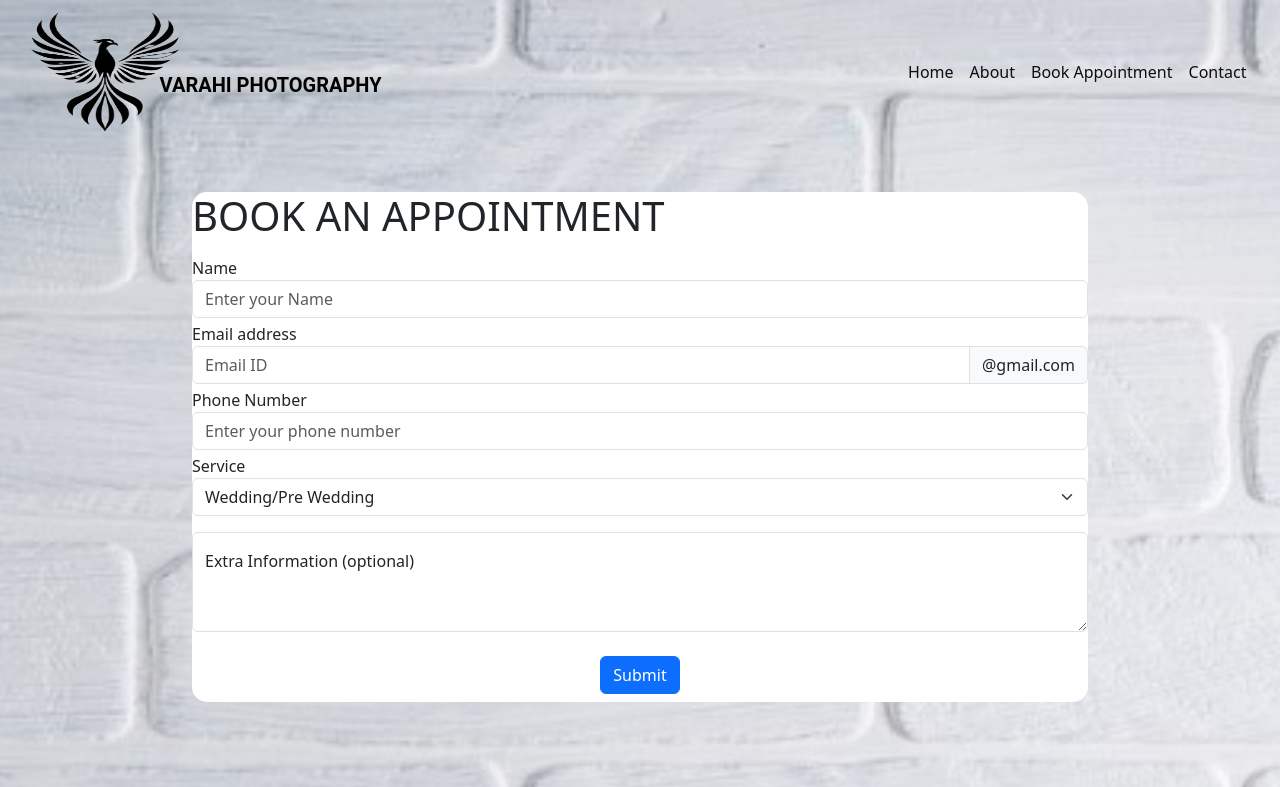
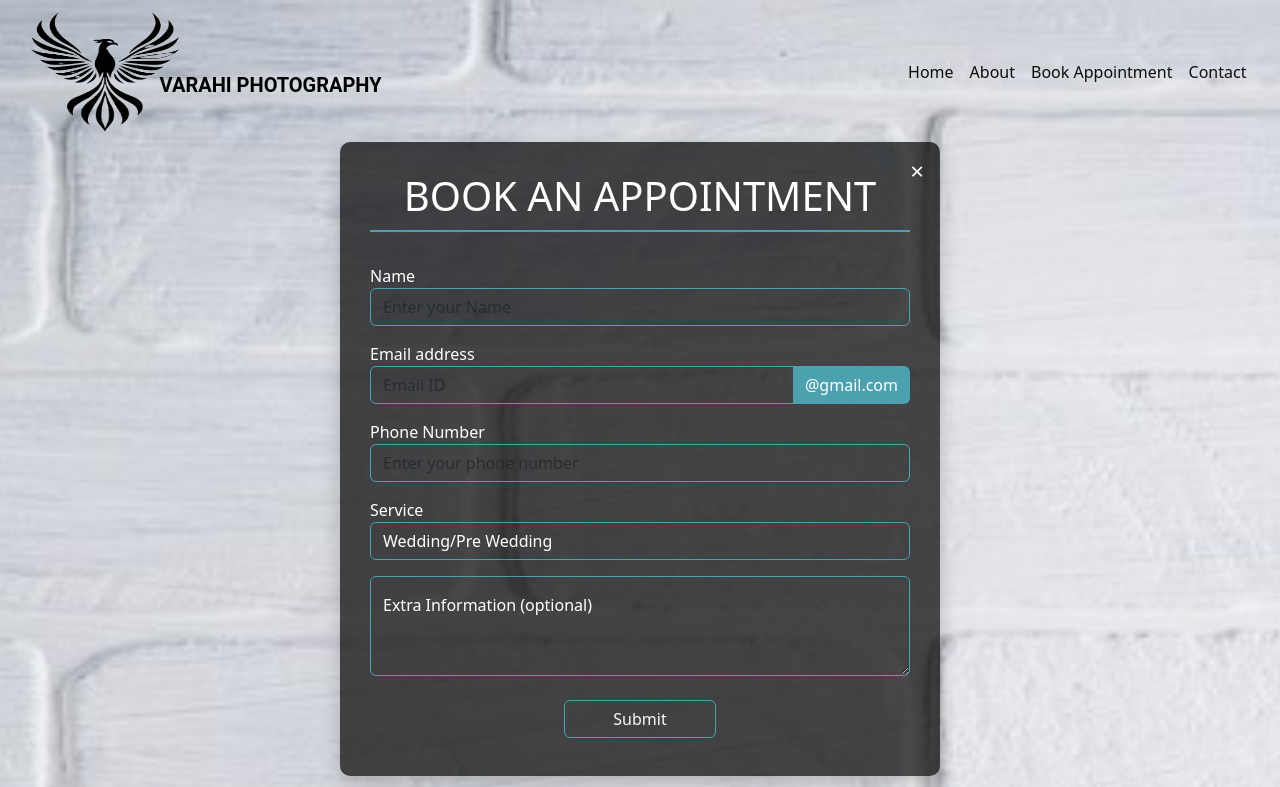
Before and after one commit to RohithPero/varahiproject, a React (Create React App) app: page /bookappointment in a window 1280 px wide. Shown: the top 787 px of the page. Built offline with nearby package versions, Linux system fonts and the light colour scheme.

Commit message:
update_styles

```diff
--- a/src/BookAppointment.js
+++ b/src/BookAppointment.js
@@ -1,81 +1,3 @@
-// import React from 'react'
-// import Button from 'react-bootstrap/Button';
-// import { InputGroup, Form } from 'react-bootstrap';
-// import FloatingLabel from 'react-bootstrap/FloatingLabel';
-// import 'bootstrap/dist/css/bootstrap.min.css';
-
-// const BookAppointment = () => {
-//   return (
-//     <div className='appointment'>
-//         <h1 className='text-uppercase fs-1 font-weight-bold mt-5'>Book an Appointmemnt</h1>
-//       <Form>
-//        <Form.Label className='mb-0 mt-2'>Name</Form.Label>
-//        <Form.Control type='text' placeholder='Enter your Name' required/>
-//        <Form.Label className='mt-1 mb-0'>Email address</Form.Label>
-
-//        <InputGroup >
-//         <Form.Control
-//           placeholder="Email ID"
-//           aria-label="Email Id"
-//           aria-describedby="basic-addon2"
-//           required
-//         />
-//         <InputGroup.Text id="basic-addon2">@gmail.com</InputGroup.Text>
-//       </InputGroup>
-
-//         <Form.Text className="text-muted">
-//           We'll never share your email with anyone else.
-//         </Form.Text>
-
-//     <Form.Label className='mt-1 mb-0'>Phone Number</Form.Label>
-// <Form.Control
-//   type="tel"
-//   placeholder="Enter your phone number "
-//   pattern="^\+?[1-9]\d{1,14}$"
-//   title="Please enter a valid phone number with the country code (e.g., +91 9999999999)"
-//   required
-// />
-// <Form.Text className="text-muted">
-//   Include the country code, e.g., +91 9999999999.
-// </Form.Text>
-// <br></br>
-
-//         <Form.Label className='mt-1 mb-0'>Service</Form.Label>
-//         <Form.Select aria-label="Default select example">
-
-//       <option value="1">Wedding/Pre Wedding</option>
-//       <option value="2">Baby</option>
-//       <option value="3">Fashion</option>
-//     </Form.Select>
-
-
-//     <FloatingLabel
-//         controlId="floatingTextarea"
-//         label="Extra Information(optional)"
-//         className="mt-3"
-//       >
-//         <Form.Control as="textarea" placeholder="Leave a message here"
-//         style={{ height: '100px' }}
-//         />
-//       </FloatingLabel>
-// <div className='d-flex justify-content-center align-items-center'>
-// <Button variant="primary" type="submit" className='mt-4 mb-2'>
-//         Submit
-//       </Button>
-// </div>
-
-
-//       </Form>
-
-
-//     </div>
-//   )
-// }
-
-// export default BookAppointment
-
-
-
 import React, { useState } from 'react';
 import { Button, Form, InputGroup, FloatingLabel } from 'react-bootstrap';
 import 'bootstrap/dist/css/bootstrap.min.css';
@@ -89,6 +11,8 @@ const BookAppointment = () => {
     service: '',
     message: ''
   });
+
+  const [isClosed, setIsClosed] = useState(false);
 
   const handleChange = (e) => {
     const { name, value } = e.target;
@@ -112,48 +36,128 @@ const BookAppointment = () => {
       });
   };
 
+  const handleClose = () => {
+    setIsClosed(true);
+  };
+
+  if (isClosed) {
+    return null; // This hides the form when the close button is clicked
+  }
+
   return (
-    <div className='appointment'>
-      <h1 className='text-uppercase fs-1 font-weight-bold mt-5'>Book an Appointment</h1>
+    <div
+      className="appointment-page"
+      style={{
+        minHeight: '100vh',
+        padding: '20px',
+        display: 'flex',
+        justifyContent: 'center',
+        alignItems: 'center',
+      }}
+    >
+      <div
+        className="appointment-form-container"
+        style={{
+          background: 'rgba(0, 0, 0, 0.7)', // Semi-transparent black background
+          padding: '30px',
+          borderRadius: '10px',
+          maxWidth: '600px',
+          width: '100%',
+          boxShadow: '0px 8px 20px rgba(0, 0, 0, 0.2)',
+          color: '#fff', // White text color inside the form
+          marginTop: '-170px',
+          position: 'relative',
+        }}
+      >
+        <button
+          onClick={handleClose}
+          style={{
+            position: 'absolute',
+            top: '10px',
+            right: '10px',
+            background: 'transparent',
+            border: 'none',
+            color: '#fff',
+            fontSize: '24px',
+            cursor: 'pointer',
+          }}
+        >
+          ×
+        </button>
+
+        <h1
+          className="text-uppercase fs-1 font-weight-bold mb-4 text-center"
+          style={{ borderBottom: '2px solid #4ca1af', paddingBottom: '10px' }}
+        >
+          Book an Appointment
+        </h1>
         <Form onSubmit={handleSubmit}>
-        <Form.Label className='mb-0 mt-2'>Name</Form.Label>
+          <Form.Label className="mb-0 mt-2">Name</Form.Label>
           <Form.Control
-          type='text'
-          placeholder='Enter your Name'
+            type="text"
             name="name"
+            placeholder="Enter your Name"
             value={formData.name}
             onChange={handleChange}
             required
+            style={{
+              background: 'transparent',
+              color: '#fff',
+              borderColor: '#4ca1af',
+            }}
           />
-
-        <Form.Label className='mt-1 mb-0'>Email address</Form.Label>
+          <Form.Label className="mt-3 mb-0">Email address</Form.Label>
           <InputGroup>
             <Form.Control
+              type="email"
+              name="email"
               placeholder="Email ID"
-            name="email"
               value={formData.email}
               onChange={handleChange}
               required
+              style={{
+                background: 'transparent',
+                color: '#fff',
+                borderColor: '#4ca1af',
+              }}
             />
-          <InputGroup.Text>@gmail.com</InputGroup.Text>
+            <InputGroup.Text
+              style={{
+                background: '#4ca1af',
+                color: '#fff',
+                border: 'none',
+              }}
+            >
+              @gmail.com
+            </InputGroup.Text>
           </InputGroup>
 
-        <Form.Label className='mt-1 mb-0'>Phone Number</Form.Label>
+          <Form.Label className="mt-3 mb-0">Phone Number</Form.Label>
           <Form.Control
             type="tel"
+            name="phone"
             placeholder="Enter your phone number"
-          name="phone"
             value={formData.phone}
             onChange={handleChange}
             required
+            style={{
+              background: 'transparent',
+              color: '#fff',
+              borderColor: '#4ca1af',
+            }}
           />
 
-        <Form.Label className='mt-1 mb-0'>Service</Form.Label>
+          <Form.Label className="mt-3 mb-0">Service</Form.Label>
           <Form.Select
             name="service"
             value={formData.service}
             onChange={handleChange}
             required
+            style={{
+              background: 'transparent',
+              color: '#fff',
+              borderColor: '#4ca1af',
+            }}
           >
             <option value="Wedding / Prewedding">Wedding/Pre Wedding</option>
             <option value="Baby">Baby</option>
@@ -167,21 +171,34 @@ const BookAppointment = () => {
           >
             <Form.Control
               as="textarea"
+              name="message"
               placeholder="Leave a message here"
-            style={{ height: '100px' }}
-            name="message"
+              style={{
+                height: '100px',
+                background: 'transparent',
+                color: '#fff',
+                borderColor: '#4ca1af',
+              }}
               value={formData.message}
               onChange={handleChange}
             />
           </FloatingLabel>
 
-        <div className='d-flex justify-content-center align-items-center'>
-          <Button variant="primary" type="submit" className='mt-4 mb-2'>
+          <div className="d-flex justify-content-center align-items-center">
+            <Button
+              variant="outline-light"
+              type="submit"
+              className="mt-4 mb-2 px-5"
+              style={{
+                borderColor: '#4ca1af',
+              }}
+            >
               Submit
             </Button>
           </div>
         </Form>
       </div>
+    </div>
   );
 };
 
--- a/src/Contact.js
+++ b/src/Contact.js
@@ -1,99 +1,3 @@
-// import React from 'react'
-// import Button from 'react-bootstrap/Button';
-// import { InputGroup, Form } from 'react-bootstrap';
-// import FloatingLabel from 'react-bootstrap/FloatingLabel';
-// import 'bootstrap/dist/css/bootstrap.min.css';
-// import { FaInstagram, FaEnvelope, FaWhatsapp } from 'react-icons/fa';
-
-// const Contact = () => {
-//   return (
-//     <div className='contact'>
-//         <h1 className='text-uppercase fs-1 font-weight-bold mt-5'>Contact Us</h1>
-//       <Form>
-//        <Form.Label className='mb-0 mt-2'>Name</Form.Label>
-//        <Form.Control type='text' placeholder='Enter your Name' required/>
-//        <Form.Label className='mt-1 mb-0'>Email address</Form.Label>
-
-//        <InputGroup >
-//         <Form.Control
-//           placeholder="Email ID"
-//           aria-label="Email Id"
-//           aria-describedby="basic-addon2"
-//           required
-//         />
-//         <InputGroup.Text id="basic-addon2">@gmail.com</InputGroup.Text>
-//       </InputGroup>
-
-
-
-
-//     <FloatingLabel
-//         controlId="floatingTextarea"
-//         label="Comments"
-//         className="mt-3"
-//       >
-//         <Form.Control as="textarea" placeholder="Leave a Comment here"
-//         style={{ height: '100px' }} required
-//         />
-//       </FloatingLabel>
-// <div className='d-flex justify-content-center align-items-center'>
-// <Button variant="primary" type="submit" className='mt-4 mb-2'>
-//         Submit
-//       </Button>
-// </div>
-
-
-//       </Form>
-
-
-
-// <div className="d-flex justify-content-center align-items-center mt-4">
-//   {/* Instagram Icon */}
-//   <a
-//     href="https://www.instagram.com/varahi_photography_/"
-//     target="_blank"
-//     rel="noopener noreferrer"
-//     className="mx-3"
-//   >
-//     <FaInstagram size={30} style={{ color: '#E1306C' }} />
-//   </a>
-
-//   {/* Mail Icon */}
-//   <a
-//     href="mailto:bhargav30066@gmail.com"
-//     className="mx-3"
-//   >
-//     <FaEnvelope size={30} style={{ color: '#0072C6' }} />
-//   </a>
-
-//   {/* WhatsApp Icon */}
-//   <a
-//     href="https://wa.me/+916305524159"
-//     target="_blank"
-//     rel="noopener noreferrer"
-//     className="mx-3"
-//   >
-//     <FaWhatsapp size={30} style={{ color: '#25D366' }} />
-//   </a>
-// </div>
-
-
-
-//     </div>
-
-
-
-//   )
-// }
-
-// export default Contact
-
-
-
-
-
-
-
 import React, { useState } from 'react';
 import Button from 'react-bootstrap/Button';
 import { InputGroup, Form } from 'react-bootstrap';
@@ -109,6 +13,8 @@ const Contact = () => {
     comments: '',
   });
 
+  const [isClosed, setIsClosed] = useState(false);
+
   const handleChange = (e) => {
     const { name, value } = e.target;
     setFormData({
@@ -120,11 +26,10 @@ const Contact = () => {
   const handleSubmit = (event) => {
     event.preventDefault();
 
-    // Use event.target to get the form element
     const formElement = event.target;
 
-    // Send form data using EmailJS
-    emailjs.sendForm(
+    emailjs
+      .sendForm(
         'service_s4pvuo1', // Your EmailJS service ID
         'template_v3a42k7', // Your EmailJS template ID
         formElement, // This is the correct reference to the form element
@@ -142,9 +47,61 @@ const Contact = () => {
       );
   };
 
+  const handleClose = () => {
+    setIsClosed(true);
+  };
+
+  if (isClosed) {
+    return null; // This will effectively hide the component if 'x' is clicked
+  }
+
   return (
-    <div className="contact">
-      <h1 className="text-uppercase fs-1 font-weight-bold mt-5">Contact Us</h1>
+    <div
+      className="contact-page"
+      style={{
+        minHeight: '100vh',
+        padding: '20px',
+        display: 'flex',
+        justifyContent: 'center',
+        alignItems: 'center',
+      }}
+    >
+      <div
+        className="contact-form-container"
+        style={{
+          background: 'rgba(0, 0, 0, 0.7)', // Semi-transparent black background
+          padding: '30px',
+          borderRadius: '10px',
+          maxWidth: '600px',
+          width: '100%',
+          boxShadow: '0px 8px 20px rgba(0, 0, 0, 0.2)',
+          color: '#fff', // White text color inside the form
+          marginTop: '-200px',
+          position: 'relative',
+        }}
+      >
+        <button
+          onClick={handleClose}
+          style={{
+            position: 'absolute',
+            top: '10px',
+            right: '10px',
+            background: 'transparent',
+            border: 'none',
+            color: '#fff',
+            fontSize: '24px',
+            cursor: 'pointer',
+          }}
+        >
+          ×
+        </button>
+
+        <h1
+          className="text-uppercase fs-1 font-weight-bold mb-4 text-center"
+          style={{ borderBottom: '2px solid #4ca1af', paddingBottom: '10px' }}
+        >
+          Contact Us
+        </h1>
         <Form onSubmit={handleSubmit}>
           <Form.Label className="mb-0 mt-2">Name</Form.Label>
           <Form.Control
@@ -154,9 +111,13 @@ const Contact = () => {
             value={formData.name}
             onChange={handleChange}
             required
+            style={{
+              background: 'transparent',
+              color: '#fff',
+              borderColor: '#4ca1af',
+            }}
           />
-        <Form.Label className="mt-1 mb-0">Email address</Form.Label>
-
+          <Form.Label className="mt-3 mb-0">Email address</Form.Label>
           <InputGroup>
             <Form.Control
               type="email"
@@ -165,31 +126,54 @@ const Contact = () => {
               value={formData.email}
               onChange={handleChange}
               required
+              style={{
+                background: 'transparent',
+                color: '#fff',
+                borderColor: '#4ca1af',
+              }}
             />
-          <InputGroup.Text>@gmail.com</InputGroup.Text>
+            <InputGroup.Text
+              style={{
+                background: '#4ca1af',
+                color: '#fff',
+                border: 'none',
+              }}
+            >
+              @gmail.com
+            </InputGroup.Text>
           </InputGroup>
-
-        <FloatingLabel controlId="floatingTextarea" label="Comments" className="mt-3">
+          <FloatingLabel
+            controlId="floatingTextarea"
+            label="Comments"
+            className="mt-3"
+          >
             <Form.Control
               as="textarea"
               name="comments"
               placeholder="Leave a Comment here"
-            style={{ height: '100px' }}
+              style={{
+                height: '100px',
+                background: 'transparent',
+                color: '#fff',
+                borderColor: '#4ca1af',
+              }}
               value={formData.comments}
               onChange={handleChange}
               required
             />
           </FloatingLabel>
-
           <div className="d-flex justify-content-center align-items-center">
-          <Button variant="primary" type="submit" className="mt-4 mb-2">
+            <Button
+              variant="outline-light"
+              type="submit"
+              className="mt-4 mb-2 px-5"
+            >
               Submit
             </Button>
           </div>
         </Form>
 
         <div className="d-flex justify-content-center align-items-center mt-4">
-        {/* Instagram Icon */}
           <a
             href="https://www.instagram.com/varahi_photography_/"
             target="_blank"
@@ -198,13 +182,9 @@ const Contact = () => {
           >
             <FaInstagram size={30} style={{ color: '#E1306C' }} />
           </a>
-
-        {/* Mail Icon */}
           <a href="mailto:bhargav30066@gmail.com" className="mx-3">
             <FaEnvelope size={30} style={{ color: '#0072C6' }} />
           </a>
-
-        {/* WhatsApp Icon */}
           <a
             href="https://wa.me/+916305524159"
             target="_blank"
@@ -215,6 +195,7 @@ const Contact = () => {
           </a>
         </div>
       </div>
+    </div>
   );
 };
 
```
Lines whose indentation alone changed are shown as unchanged.
